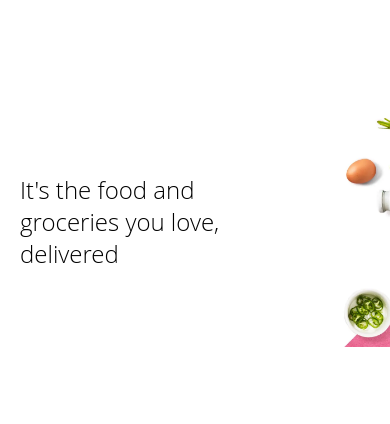
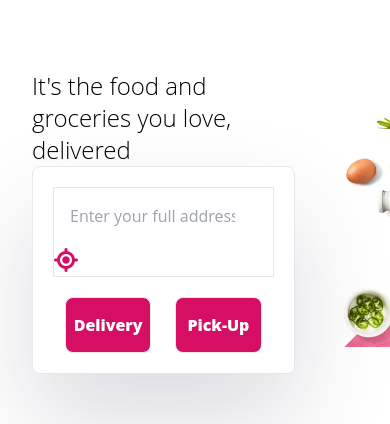
Before and after one commit to mudassir693/foodpandaClone, a Vue app: page / in a window 390 px wide. Shown: the part 138-562 px from the top of the page. Built offline with nearby package versions, Linux system fonts and the light colour scheme.

Commit message:
banner responsiveness

```diff
--- a/src/components/HomePageFirstBanner/HomePageFrstBanner.vue
+++ b/src/components/HomePageFirstBanner/HomePageFrstBanner.vue
@@ -2,27 +2,28 @@
     <div style="" class="main ">
         <div style="position:relative;" class="container px-5 md:px-0 max-w-7xl mx-auto text-left">
             <div  class="textSection flex items-center flex-column  ">
-                <div  class="containerWrapper">
-                <div class=" text w-[100%] text-2xl leding-3 md:leading-[3.5rem]  md:text-5xl font-thin">
+                <div  class="containerWrapper mx-3 7xl:mx-0">
+                <div class=" text w-[80%] md:w-[100%] text-2xl leding-3 md:leading-[3.5rem]  md:text-5xl font-thin">
                     It's the food and groceries you love, delivered
                 </div>
-                <div class="inputBox hidden md:block my-0 md:my-5 ">
-                    <div class="textContainer  border border-grey-500 p-5 flex">
+              <div class="inputBox  min-w-[809px]  md:block my-0 md:my-5 ">
+                    <div class="textContainer flex-col md:flex-row border bg-[transparent] md:bg-red-200 border-grey-500 p-5 flex">
                         <div  class="inputContainer cursor-pointer border border-grey-500  ">
                             <label for="inputFeild">
                             <input id="inputFeild" class="inputFeildContainer text-1xl p-4" placeholder="Enter your full address" type="text">
                             <span class="md:mx-2 lg:mx-2 cursor-pointer "><i class="navigatorIcon text-2xl fa-solid fa-location-crosshairs"></i></span>
                             </label>
                         </div>
-
+                        <div class=" bannerRightContainer mt-5 md:mt-0 flex-row flex w-[40px] ">
                             <div style="" class="btn text-1xl border border-grey-500 flex justify-center items-center mx-3 cursor-pointer">
                                 Delivery
                             </div>
-                        <div class="or flex justify-center items-center">
+                            <div class="or hidden md:flex justify-center items-center">
                                 Or
                             </div>
                             <div style="" class="btn text-1xl border border-grey-500 flex justify-center items-center mx-3 cursor-pointer">
                                 Pick-Up
+                            </div>
                         </div>
                     </div>
                 </div>
@@ -48,7 +49,9 @@ export default ({
     border: none;
     outline: none;
 }
-
+.bannerRightContainer {
+    width: 40%;
+}
 .main{
     height: 80vh;
     position: relative;
@@ -95,6 +98,7 @@ export default ({
 }
 .inputBox {
     width: 100%;
+    min-width: 809px;
    /* width: 8rem;  */
 }
 .navigatorIcon {
@@ -102,6 +106,7 @@ export default ({
 }
 .btn {
     width: 17rem;
+    min-height: 3.5rem;
     border-radius: 0.5rem;
     background:#D70F64;
     color: white;
@@ -123,6 +128,16 @@ export default ({
     z-index: 1!important;
     max-height: 1000px;
 
+
+}
+.inputBox {
+    width: 100%;
+    min-width: 200px;
+    /* background-color:pink; */
+   /* width: 8rem;  */
+}
+.bannerRightContainer {
+    width: 100%;
 }
 }
 
```
Lines whose indentation alone changed are shown as unchanged.
